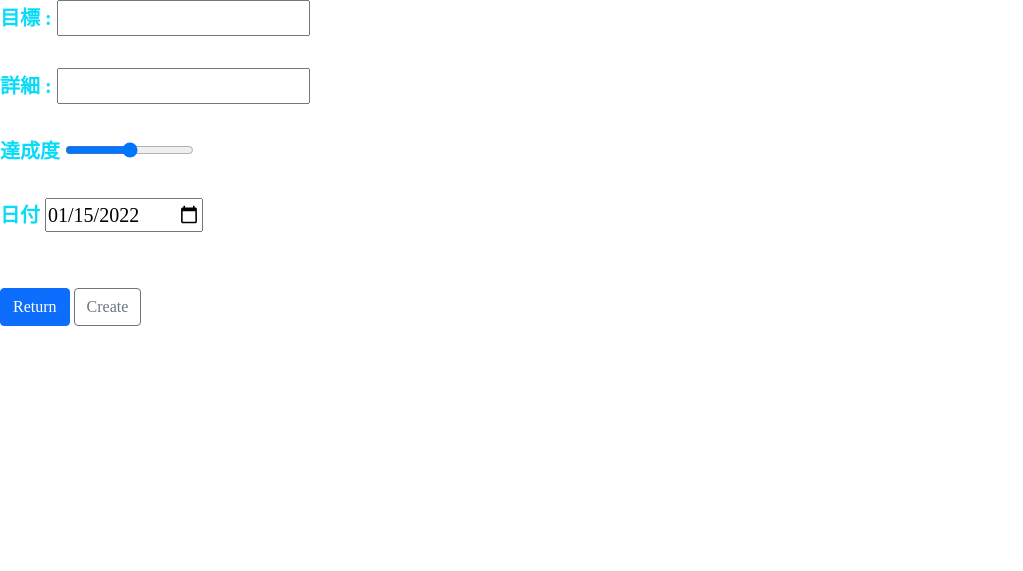
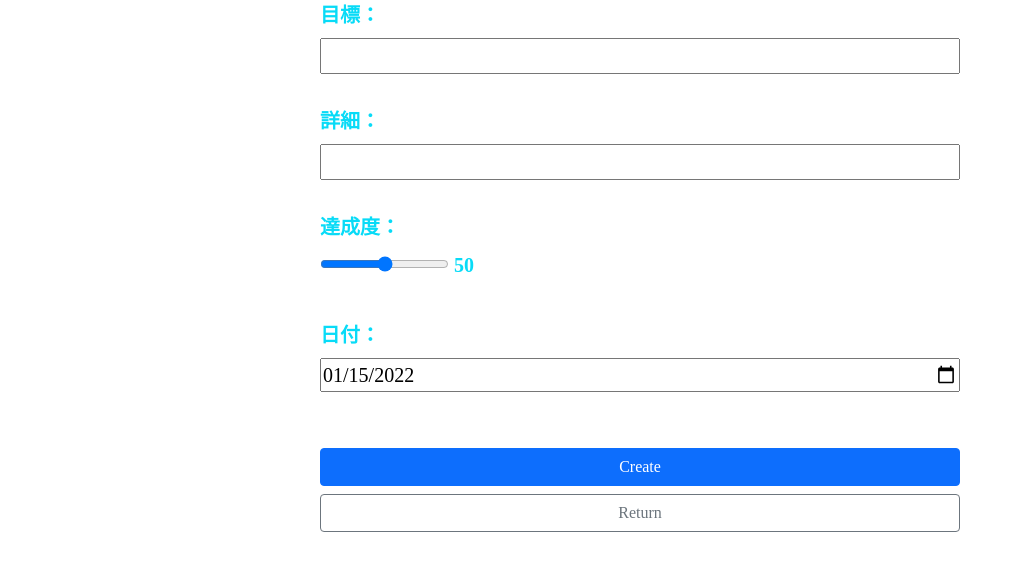
Before and after one commit to hyoutan07/flask_record_growth, a Flask app: page /create in a window 1280 px wide. Shown: the part 90-661 px from the top of the page, without its empty margins (0-1023 px from the left). Run offline with Flask 2, Linux system fonts and the light colour scheme; some libraries are stand-ins or nearby versions.

Commit message:
入力フォームを縦に並べました

```diff
--- a/templates/create.html
+++ b/templates/create.html
@@ -2,43 +2,50 @@
 
 {% block body %}
 <form action="/create" method="post">
-  <div class="mb-3 pb-3">
-    <label  for="goal">目標</label>
-    <label for="detail">:</label>
+  <div class="mb-3 pb-3 d-grid gap-2 col-6 mx-auto">
+    <label  for="goal">目標：
+    </label>
     <input type="text" name="goal">
   </div>
 
-  <div class="mb-3 pb-3">
-    <label face='Times New Roman'  for="detail">詳細</label>
-    <label for="detail">:</label>
+  <div class="mb-3 pb-3 d-grid gap-2 col-6 mx-auto">
+    <label face='Times New Roman'  for="detail">詳細：</label>
     <input type="text" name="detail">
   </div>
 
-  <div class="mb-3 pb-3">
-    <label for="achievement">達成度</label>
-    <input type="range" min="0" max="100" step="1" id="achievement" name="achievement">
+  <div class="mb-3 pb-3 d-grid gap-2 col-6 mx-auto">
+    <label for="achievement">達成度：</label>
+    <nobr>
+    <input type="range" min="0" max="100" step="5" value="50" id="achievement" name="achievement"
+            oninput="document.getElementById('output1').value=this.value">
+    <output id="output1">50</output>
+    <nobr>
   </div>
 
   <p id="msg"></p>
 
-  <div class="mb-3 pb-3">
-    <label for="create_at">日付</label>
+  <div class="mb-3 pb-3 d-grid gap-2 col-6 mx-auto">
+    <label for="create_at">日付：</label>
+
     <input type="date" name="create_at" id="create_at">
   </div>
   <br>
-  <a href="/" role="button" class="btn btn-primary" >Return</a>
-  <button type="submit" class="btn btn-outline-secondary" id="btn">Create</button>
+  <div class="mb-3 pb-3 d-grid gap-2 col-6 mx-auto">
+  <button type="submit" class="btn btn-primary" id="btn">Create</button>
+  <a href="/" role="button" class="btn btn-outline-secondary" >Return</a>
+  </div>
 </form>
 
 <script type="text/javascript">
 
-function inputChange(event){
-  msg.innerText =  achievement.value + '%'; // コメントを入れられる場所
-}
+// function inputChange(event){
+//   msg.innerText =  achievement.value + '%'; // コメントを入れられる場所
+// }
 
-let slider = document.getElementById('achievement');
-achievement.addEventListener('input', inputChange);
-let msg = document.getElementById('msg');
+// スライダーに数字をいれる部分
+// let slider = document.getElementById('achievement');
+// achievement.addEventListener('input', inputChange);
+// let msg = document.getElementById('msg');
 
     //今日の日時を表示
         window.onload = function () {
```
Also changed, not shown: record.db, static/css/font_family.css (line endings or trailing spaces).
